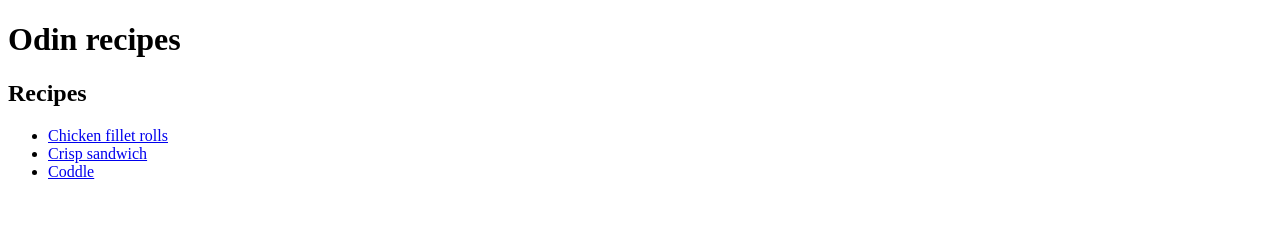
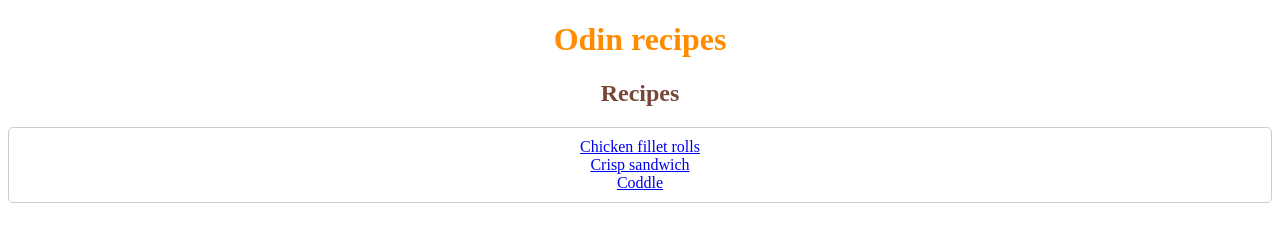
Before and after one commit to Ilikestrawberry88/odin-recipes-2, a plain HTML site: page index.html in a window 1280 px wide. Drawn offline with Linux system fonts and the light colour scheme.

Commit message:
Add some more styles to the main page.

```diff
--- a/index.html
+++ b/index.html
@@ -3,10 +3,12 @@
 <head>
   <meta charset="utf-8">
   <title>Odin recipes</title>
+  <link rel="stylesheet" href="styles.css">
 </head>
 <body>
   <h1>Odin recipes</h1>
   <h2>Recipes</h2>
+
   <ul>
     <li><a href="./recipes/chicken-fillet-rolls.html">Chicken fillet rolls</a></li>
     <li><a href="./recipes/crisp-sandwich.html">Crisp sandwich</a></li>
--- /dev/null
+++ b/styles.css
@@ -0,0 +1,27 @@
+/* styles.css */
+html {
+  box-sizing: border-box;
+}
+
+*,
+*::before,
+*::after {
+  box-sizing: inherit;
+}
+
+h1 {
+  text-align: center;
+  color: darkorange;
+}
+h2 {
+  text-align: center;;
+  color: rgb(117, 71, 56);
+}
+
+ul {
+  list-style-type: none;
+  padding: 10px;
+  border: 1px solid #ccc;
+  border-radius: 5px;
+  text-align: center;
+}
```
Also changed, not shown: recipes/coddle.html (+1 -1 lines).
